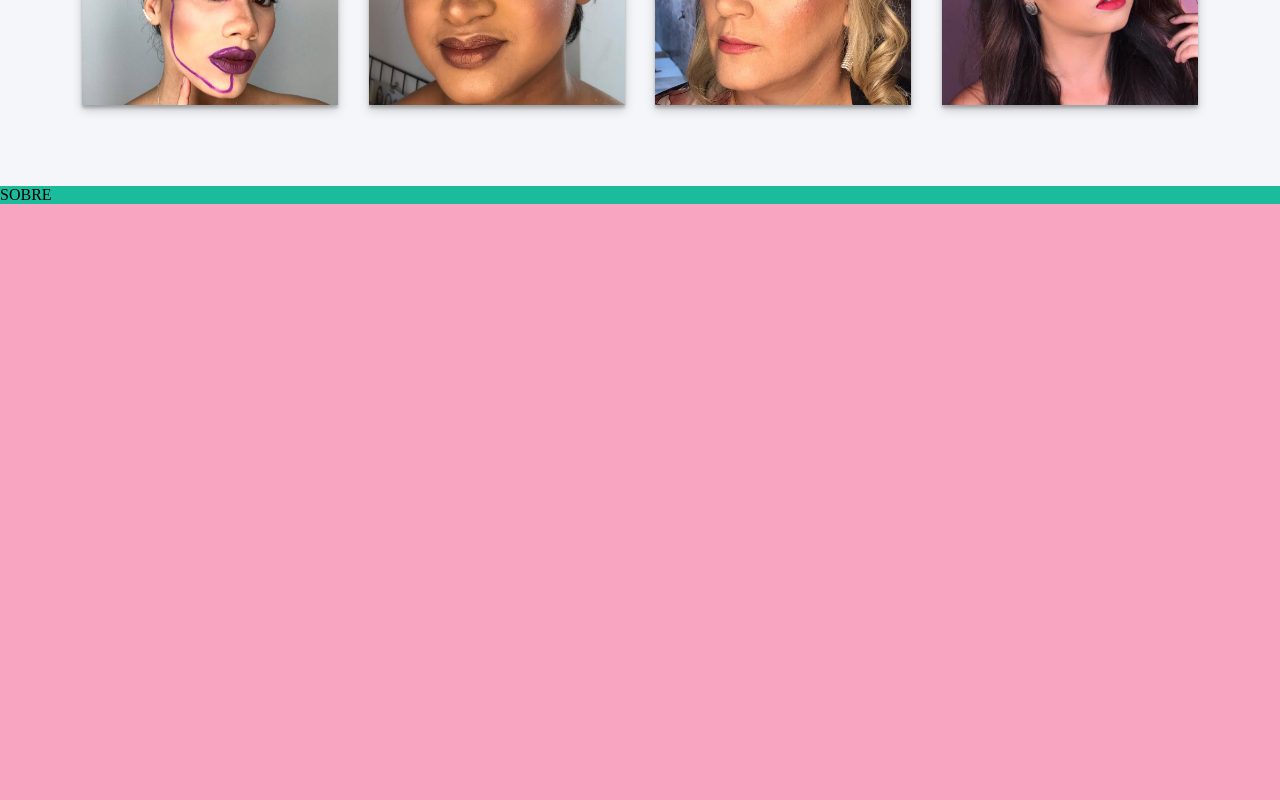
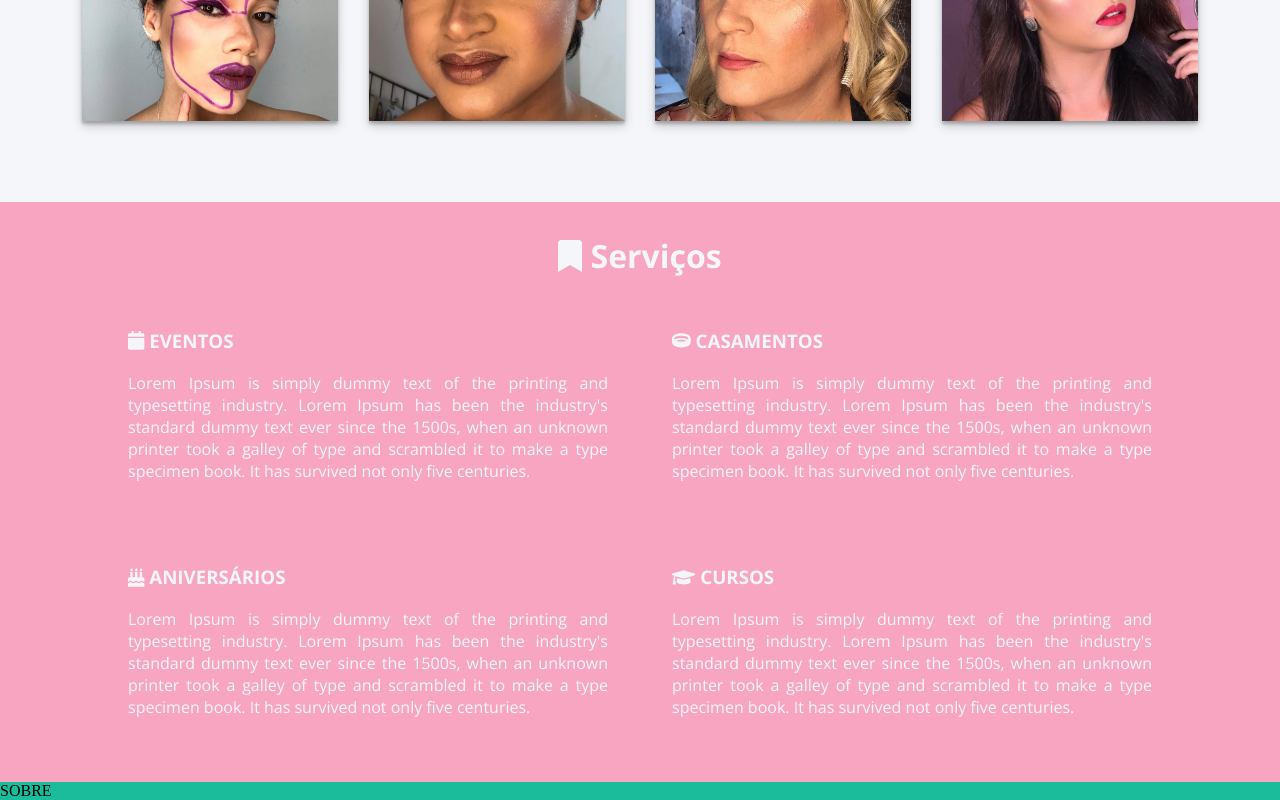
Before and after one commit to rodrigobergamindev/react-projetos, a React (Create React App) app in the folder portfolio/: page / in a window 1280 px wide. Shown: the part 1441-2241 px from the top of the page. Before the commit the page ends 1645 px from the top, so only its background shows below. Built offline with nearby package versions, Linux system fonts and the light colour scheme.

Commit message:
finalizacao secao de servicos

```diff
--- a/portfolio/src/components/content/Content.jsx
+++ b/portfolio/src/components/content/Content.jsx
@@ -38,7 +38,7 @@ const albumPortfolio = [
 export default function Content() {
     return (
         <SecContent id="portfolio">
-            <Title><FontAwesomeIcon icon={faSuitcase} /> MAKES & JOBS</Title>
+            <Title><FontAwesomeIcon icon={faSuitcase} /> Portfólio</Title>
             <Gallery>
                 {albumPortfolio.map((item, index) => {
                     return (
@@ -69,14 +69,13 @@ const SecContent = styled.div`
 `;
 
 const Title = styled.div`
-    font-size: 1.2em;
+    font-size: 2em;
     text-align:center;
     font-family: 'Open Sans', sans-serif;
     font-weight: 700;
     color: #f8a5c2;
-
     @media screen and (max-width: 480px) {
-        margin-top:2.5em;
+        margin-top:1.5em;
     }
 `
 
--- a/portfolio/src/components/servicos/Servicos.jsx
+++ b/portfolio/src/components/servicos/Servicos.jsx
@@ -1,12 +1,45 @@
 import React from 'react'
 import styled from 'styled-components'
-
+import { faBookmark, faRing, faBirthdayCake, faCalendar, faGraduationCap } from "@fortawesome/free-solid-svg-icons";
+import { FontAwesomeIcon } from "@fortawesome/react-fontawesome";
 
 export default function Servicos() {
     return (
         <SecServicos id="servicos">
+          <Title><FontAwesomeIcon icon={faBookmark} /> Serviços</Title>
+          <Tab>
+            <Job>
+              <h3> <FontAwesomeIcon icon={faCalendar} /> EVENTOS</h3>
+              <span>Lorem Ipsum is simply dummy text of the printing and typesetting industry.
+                Lorem Ipsum has been the industry's standard dummy text ever since the 1500s,
+                when an unknown printer took a galley of type and scrambled it to make a type specimen book.
+                It has survived not only five centuries.</span>
+            </Job>
 
+            <Job>
+              <h3><FontAwesomeIcon icon={faRing} /> CASAMENTOS</h3>
+              <span>Lorem Ipsum is simply dummy text of the printing and typesetting industry.
+                Lorem Ipsum has been the industry's standard dummy text ever since the 1500s,
+                when an unknown printer took a galley of type and scrambled it to make a type specimen book.
+                It has survived not only five centuries.</span>
+            </Job>
 
+            <Job>
+              <h3><FontAwesomeIcon icon={faBirthdayCake} /> ANIVERSÁRIOS</h3>
+              <span>Lorem Ipsum is simply dummy text of the printing and typesetting industry.
+                Lorem Ipsum has been the industry's standard dummy text ever since the 1500s,
+                when an unknown printer took a galley of type and scrambled it to make a type specimen book.
+                It has survived not only five centuries.</span>
+            </Job>
+
+            <Job>
+              <h3><FontAwesomeIcon icon={faGraduationCap} /> CURSOS</h3>
+              <span>Lorem Ipsum is simply dummy text of the printing and typesetting industry.
+                Lorem Ipsum has been the industry's standard dummy text ever since the 1500s,
+                when an unknown printer took a galley of type and scrambled it to make a type specimen book.
+                It has survived not only five centuries.</span>
+            </Job>
+          </Tab>
         </SecServicos>
     )
 }
@@ -14,5 +47,42 @@ export default function Servicos() {
 
 const SecServicos = styled.div`
   flex:1;
-  background-color:#95a5a6;
+  background-color:#f8a5c2;
+  padding: 2em;
+  display:flex;
+  flex-direction:column;
+  flex-wrap:wrap;
+  justify-content:center;
+  align-items:center;
 `;
+
+const Tab = styled.div`
+  display:flex;
+  justify-content:center;
+  flex-wrap:wrap;
+  max-width: 80em;
+`
+
+const Job = styled.div`
+  color: #f5f6fa;
+  font-family: 'Open Sans', sans-serif;
+  display:flex;
+  text-align:justify;
+  flex-direction: column;
+  justify-content: start;
+  max-width: 30em;
+  margin: 2em;
+`
+
+const Title = styled.div`
+
+font-size: 2em;
+text-align:center;
+font-family: 'Open Sans', sans-serif;
+font-weight: 700;
+color: #f5f6fa;
+
+@media screen and (max-width: 480px) {
+    margin-top:1.5em;
+}
+`
```
